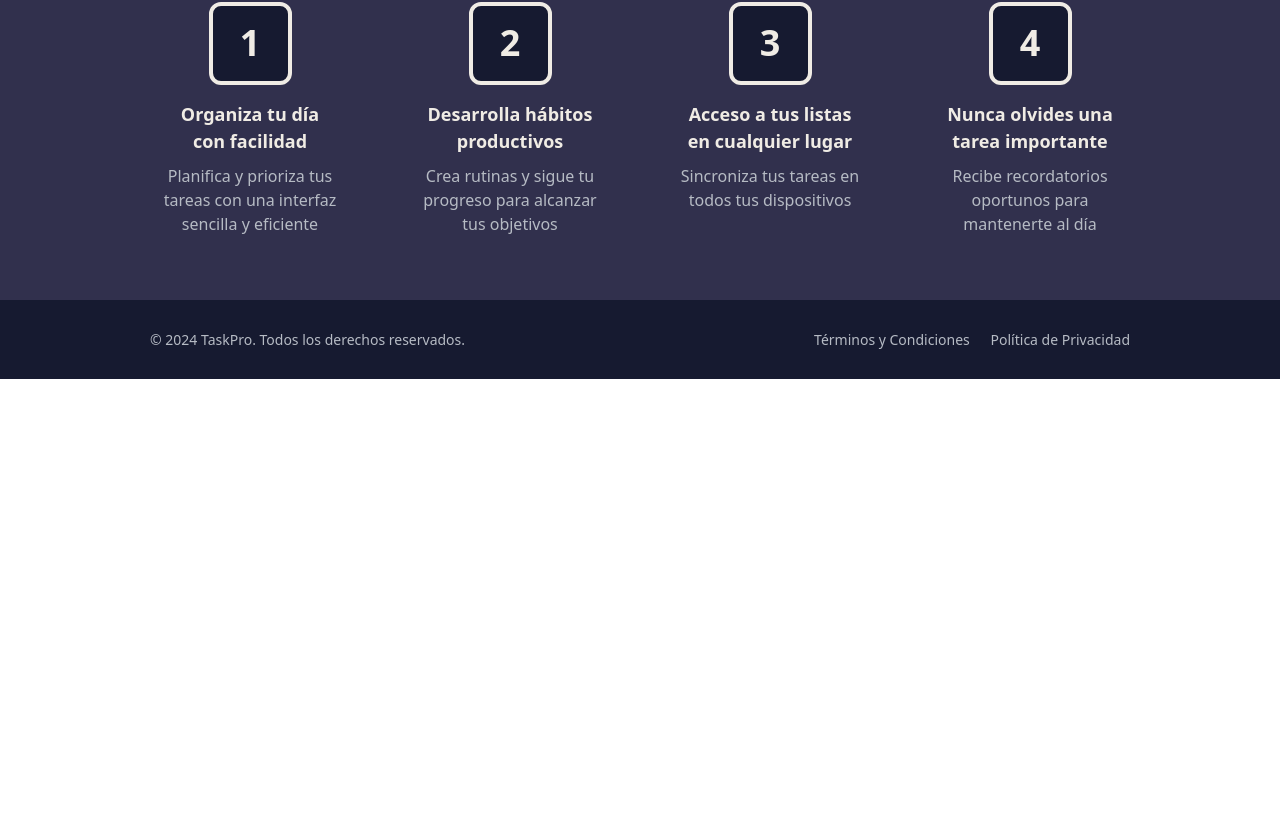
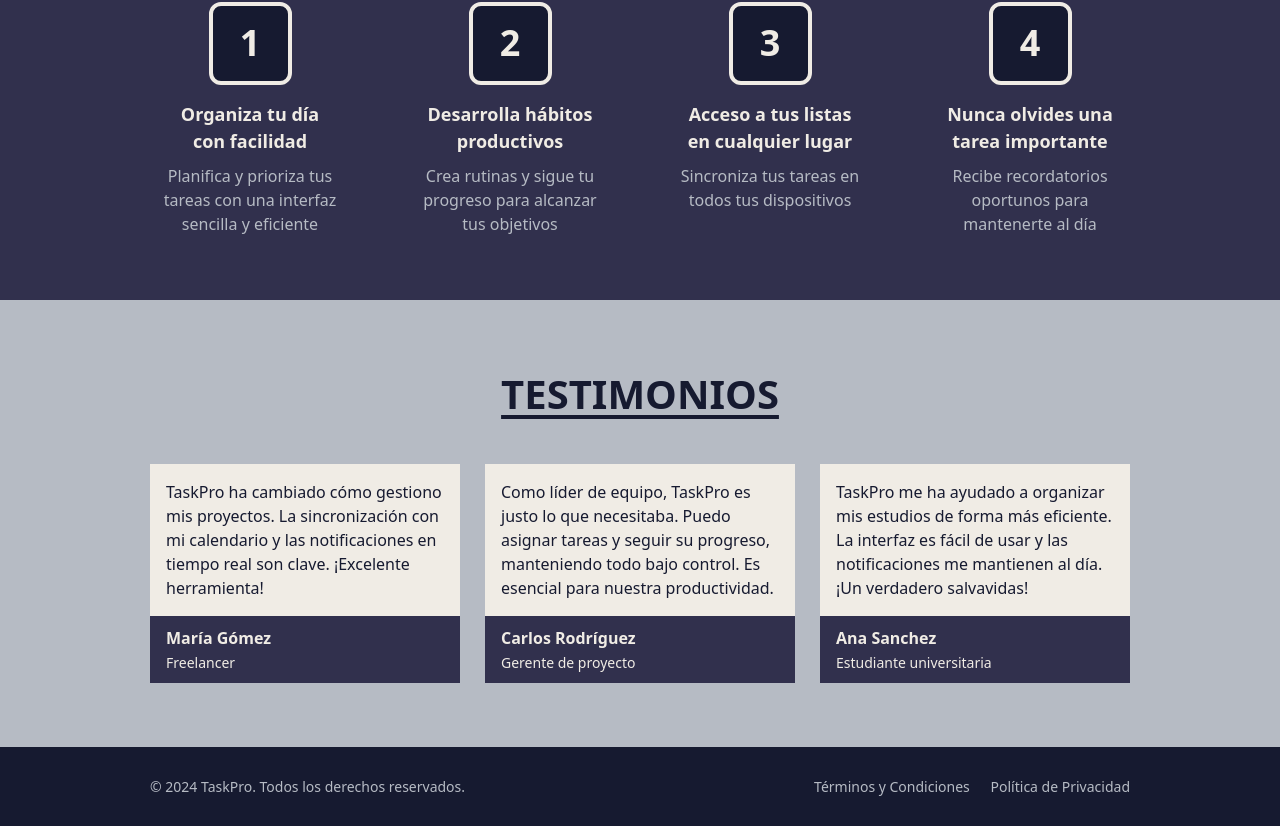
Before and after one commit to joelccasane/taskpro-landing, a Vue app: page / in a window 1280 px wide. Shown: the part 867-1693 px from the top of the page. Before the commit the page ends 1246 px from the top, so only its background shows below. Built offline with nearby package versions, Linux system fonts and the light colour scheme; a small style sheet from the web is missing.

Commit message:
update testimonials section and modify data.json

```diff
--- /dev/null
+++ b/src/components/CardTestimonial.vue
@@ -0,0 +1,53 @@
+<template>
+    <div class="card">
+        <div class="card__container">
+            <p>{{ description }}</p>
+        </div>
+        <div class="card__footer">
+            <p class="card__person">{{ person }}</p>
+            <span class="card__field">{{ field }}</span>
+        </div>
+    </div>
+</template>
+
+<script setup lang="ts">
+defineProps<{
+    description: string;
+    person: string;
+    field: string;
+}>();
+</script>
+
+<style scoped lang="scss">
+.card {
+    max-width: 310px;
+    color: $primary-color;
+    background-color: $background-light;
+    overflow: hidden;
+    transition:
+        transform 0.3s ease,
+        box-shadow 0.3s ease;
+
+    &:hover {
+        transform: translateY(-2px);
+        box-shadow: 0 6px 8px rgba($primary-color, 0.5);
+    }
+
+    &__container {
+        padding: 1rem;
+    }
+
+    &__footer {
+        padding: 0.6rem 1rem;
+        background-color: $secondary-color;
+        color: $background-light;
+        p {
+            font-weight: bold;
+        }
+
+        span {
+            font-size: 0.875rem;
+        }
+    }
+}
+</style>
--- a/src/data/data.json
+++ b/src/data/data.json
@@ -30,17 +30,17 @@
   ],
   "testimonials": [
     {
-      "description": "TaskPro ha revolucionado la forma en que gestiono mis proyectos. Me encanta cómo puedo sincronizar mis tareas con mi calendario y recibir notificaciones en tiempo real. ¡No podría trabajar sin esta herramienta ahora!",
+      "description": "TaskPro ha cambiado cómo gestiono mis proyectos. La sincronización con mi calendario y las notificaciones en tiempo real son clave. ¡Excelente herramienta!",
       "person": "María Gómez",
       "field": "Freelancer"
     },
     {
-      "description": "Como líder de equipo, necesitaba una herramienta eficiente y fácil de usar. TaskPro me permite asignar tareas, realizar un seguimiento de ellas y mantener a todos sincronizados. Es esencial para nuestra productividad diaria.",
+      "description": "Como líder de equipo, TaskPro es justo lo que necesitaba. Puedo asignar tareas y seguir su progreso, manteniendo todo bajo control. Es esencial para nuestra productividad.",
       "person": "Carlos Rodríguez",
       "field": "Gerente de proyecto"
     },
     {
-      "description": "Gracias a Task Pro puedo organizar mis estudios de manera más eficiente. La interfaz es muy intuitiva y las notificaciones me mantienen actualizado de todo mi trabajo. ¡Ha sido un salvavidas!",
+      "description": "TaskPro me ha ayudado a organizar mis estudios de forma más eficiente. La interfaz es fácil de usar y las notificaciones me mantienen al día. ¡Un verdadero salvavidas!",
       "person": "Ana Sanchez",
       "field": "Estudiante universitaria"
     }
--- a/src/sections/TestimonialSection.vue
+++ b/src/sections/TestimonialSection.vue
@@ -1,7 +1,43 @@
 <template>
-    <section class="testimonials"></section>
+    <section class="testimonials">
+        <h2>TESTIMONIOS</h2>
+        <div class="testimonials__container">
+            <CardTestimonial
+                v-for="tes in testimonials"
+                :key="tes.description"
+                :description="tes.description"
+                :field="tes.field"
+                :person="tes.person"
+            ></CardTestimonial>
+        </div>
+    </section>
 </template>
 
-<script setup lang="ts"></script>
+<script setup lang="ts">
+import CardTestimonial from '@/components/CardTestimonial.vue';
+import { testimonials } from '@/data/data.json';
+</script>
 
-<style scoped lang="scss"></style>
+<style scoped lang="scss">
+.testimonials {
+    padding: 4rem 1.5rem;
+    background-color: $neutral-gray;
+    h2 {
+        color: $primary-color;
+        text-decoration: underline;
+        text-underline-offset: 6px;
+        text-align: center;
+        margin-bottom: 2.5rem;
+        font-size: 2.5rem;
+    }
+    &__container {
+        display: flex;
+        justify-content: space-between;
+        flex-wrap: wrap;
+        gap: 1.5rem;
+        max-width: 980px;
+        width: 100%;
+        margin: auto;
+    }
+}
+</style>
```
